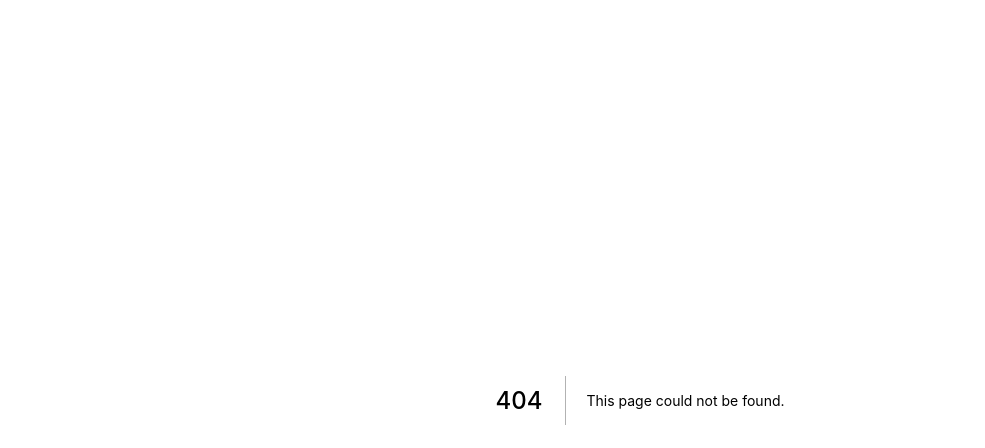
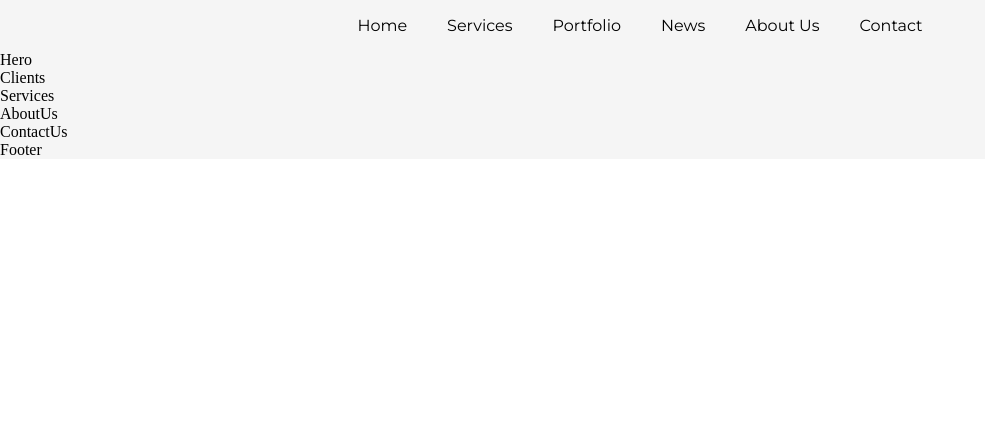
Before and after one commit to Jason-Prince/griffin-next, a Next.js app: page /Home in a window 1280 px wide. Before the commit this address had no page. Shown: the top 448 px of the page, without its empty margins (0-985 px from the left). Built offline with nearby package versions, Linux system fonts and the light colour scheme.

Commit message:
added pages, added nav to home

```diff
--- a/components/styles/Theme.jsx
+++ b/components/styles/Theme.jsx
@@ -1,19 +1,59 @@
 import { ThemeProvider } from 'styled-components';
 
-/* HSL */
-const mint_cream = `hsla(111, 24%, 94%, 1)`;
-const smoky_black = `hsla(24, 14%, 7%, 1)`;
-const cordovan = `hsla(358, 38%, 43%, 1)`;
-const blue_ncs = `hsla(201, 44%, 45%, 1)`;
-const tropical_rain_forest = `hsla(168, 51%, 32%, 1)`;
-
 const theme = {
-  colors: {
-    primary_1: mint_cream,
-    primary_2: smoky_black,
-    primary_3: cordovan,
-    secondary: blue_ncs,
-    tertiary: tropical_rain_forest,
+  palette: {
+    primary: {
+      light: `#E28C78`,
+      main: `#D5573B`,
+      dark: `#B94227`,
+    },
+    secondary: {
+      light: `#6CA6C6`,
+      main: `#4082A5`,
+      dark: `#336884`,
+    },
+    tertiary: {
+      light: `#37A993`,
+      main: `#287A6A`,
+      dark: `#194D43`,
+    },
+  },
+  font: {
+    size: {
+      p: `1rem`,
+      h1: `2rem`,
+      h2: `1.5rem`,
+      h3: `1rem`,
+      h4: `.5rem`,
+    },
+    family: {
+      h: `'Montserrat', sans-serif`,
+      p: `'Roboto', sans-serif`,
+    },
+  },
+  padding: {
+    sm: `.5rem`,
+    md: `1rem`,
+    lg: `1.5rem`,
+    xl: `2rem`,
+  },
+  gap: {
+    sm: `.5rem`,
+    md: `1rem`,
+    lg: `1.5rem`,
+    xl: `2rem`,
+  },
+  margin: {
+    sm: `.5rem`,
+    md: `1rem`,
+    lg: `1.5rem`,
+    xl: `2rem`,
+  },
+  media: {
+    sm: `768px`,
+    md: `1024px`,
+    lg: `1200px`,
+    xl: `1600px`,
   },
 };
 
--- /dev/null
+++ b/pages/Home.jsx
@@ -0,0 +1,93 @@
+import styled from 'styled-components';
+import Link from 'next/link';
+
+const pages = [
+  'Home',
+  'Services',
+  'Portfolio',
+  'News',
+  'About Us',
+  'Contact',
+];
+
+const A = styled.a`
+  text-decoration: none;
+  text-align: center;
+  padding: ${({ theme }) => theme.padding.sm};
+  margin: ${({ theme }) => theme.margin.sm};
+  font-family: ${({ theme }) => theme.font.family.h};
+  cursor: pointer;
+  &:hover {
+    color: ${({ theme }) => theme.palette.tertiary.light};
+    border-bottom: 1px solid
+      ${({ theme }) => theme.palette.tertiary.light};
+  }
+`;
+
+const pageLink = pages.map((page) => (
+  <Link href={`/${page}`}>
+    <A>{page}</A>
+  </Link>
+));
+
+const Wrapper = styled.div`
+  background-color: whitesmoke;
+  display: grid;
+  grid-auto-columns: 1fr;
+  grid-auto-rows: max-content;
+  grid-template-areas:
+    'Nav'
+    'Hero'
+    'Clients'
+    'Services'
+    'AboutUs'
+    'ContactUs'
+    'Footer';
+`;
+
+const Nav = styled.div`
+  grid-area: Nav;
+  display: grid;
+  grid-auto-flow: column;
+  grid-auto-columns: max-content;
+  gap: ${({ theme }) => theme.gap.sm};
+  justify-content: center;
+`;
+
+const Hero = styled.div`
+  grid-area: Hero;
+`;
+
+const Clients = styled.div`
+  grid-area: Clients;
+`;
+
+const Services = styled.div`
+  grid-area: Services;
+`;
+
+const AboutUs = styled.div`
+  grid-area: AboutUs;
+`;
+
+const ContactUs = styled.div`
+  grid-area: ContactUs;
+`;
+
+const Footer = styled.div`
+  grid-area: Footer;
+`;
+
+export default function Home() {
+  return (
+    <Wrapper>
+      <Nav>{pageLink}</Nav>
+      <Hero>Hero</Hero>
+      <Clients>Clients</Clients>
+      <Services>Services</Services>
+      <AboutUs>AboutUs</AboutUs>
+      <ContactUs>ContactUs</ContactUs>
+      <Footer>Footer</Footer>
+    </Wrapper>
+  );
+}
--- /dev/null
+++ b/pages/Services.jsx
@@ -0,0 +1,5 @@
+const Services = () => {
+  return <div>Services</div>;
+};
+
+export default Services;
```
Also changed, not shown: pages/index.js (deleted, +0 -11 lines), pages/AboutUs.jsx (added), pages/Contact.jsx (added), pages/News.jsx (added), pages/Portfolio.jsx (added), 1 other file (tests, documents, lock files or other folders).
